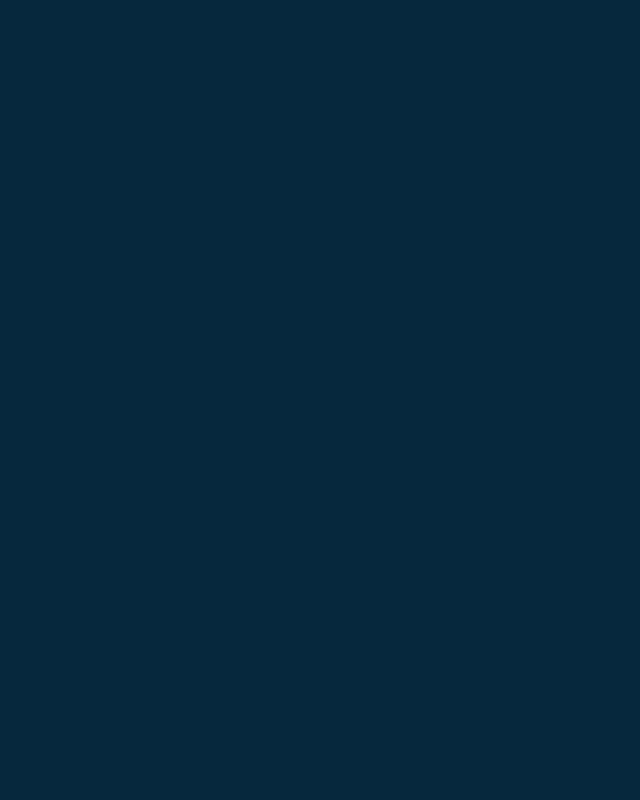
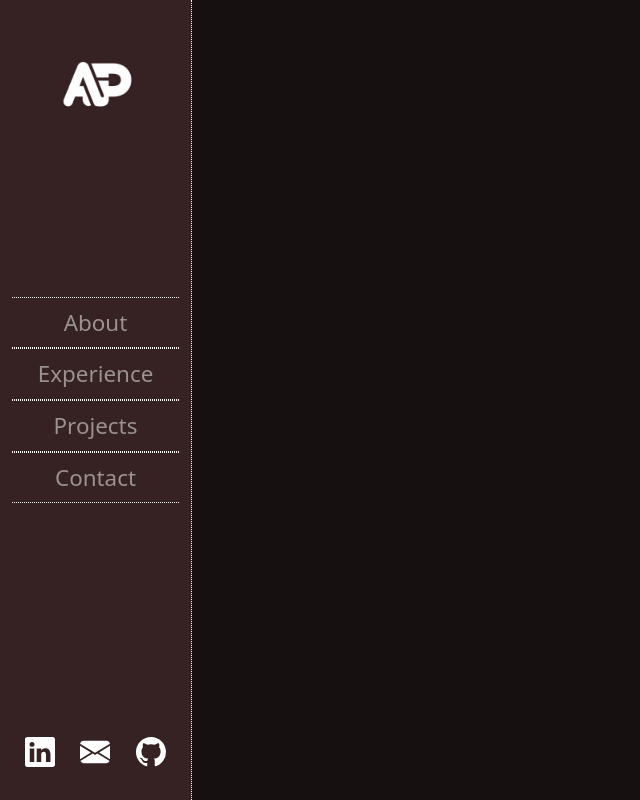
Before and after one commit to AkshatPandey1/web-portfolio, a React (Create React App) app: page / in a window 1280 px wide. Shown: the whole page, without its empty margins (0-640 px from the left). Built offline with nearby package versions, Linux system fonts and the light colour scheme.

Commit message:
feature: Added sidebar and fixed layout

```diff
--- a/package.json
+++ b/package.json
@@ -6,7 +6,11 @@
     "@testing-library/jest-dom": "^5.16.5",
     "@testing-library/react": "^13.4.0",
     "@testing-library/user-event": "^13.5.0",
+    "bootstrap": "^5.2.2",
     "react": "^18.2.0",
+    "react-bootstrap": "^2.5.0",
+    "react-bootstrap-icons": "^1.9.1",
+    "react-bootstrap-sidebar-menu": "^2.0.3",
     "react-dom": "^18.2.0",
     "react-scripts": "5.0.1",
     "web-vitals": "^2.1.4"
--- a/public/index.html
+++ b/public/index.html
@@ -2,7 +2,7 @@
 <html lang="en">
   <head>
     <meta charset="utf-8" />
-    <link rel="icon" href="%PUBLIC_URL%/favicon.ico" />
+    <link rel="icon" href="/favicon.png" />
     <meta name="viewport" content="width=device-width, initial-scale=1" />
     <meta name="theme-color" content="#000000" />
     <meta
--- a/src/App.css
+++ b/src/App.css
@@ -1,3 +1,3 @@
 .App {
-    background-color: #06283D;
+    color: white;
 }
--- a/src/App.js
+++ b/src/App.js
@@ -1,9 +1,10 @@
 import './App.css';
+import Sidebar from "./components/Sidebar";
 
 function App() {
     return (
         <div className="App">
-
+            <Sidebar />
         </div>
     );
 }
--- /dev/null
+++ b/src/components/Sidebar.js
@@ -0,0 +1,83 @@
+import "../styles/Sidebar.css";
+import {Col, Container, Nav, Row} from "react-bootstrap";
+import {useEffect, useState} from "react";
+import {
+    Envelope,
+    EnvelopeCheckFill, EnvelopeDash, EnvelopeFill,
+    GenderTrans,
+    Github,
+    Google,
+    Linkedin,
+    Mailbox,
+    Mailbox2
+} from "react-bootstrap-icons";
+
+function Sidebar() {
+    let [height, setHeight] = useState(window.innerHeight);
+    let [width, setWidth] = useState(window.innerWidth);
+
+    useEffect(() => {
+        window.addEventListener('resize', () => {
+            setHeight(window.innerHeight);
+            setWidth(window.innerWidth);
+        });
+    })
+
+    return (
+        <>
+            <div className="sidebar" style={{height: height * 0.9, width: width * 0.15}}>
+                <Container fluid>
+                    <div className="header" style={{height: height * 0.2}}>
+                        <Container fluid>
+                            <Row>
+                                <a href="/">
+                                    <img src="/favicon.png" alt="placeholder"/>
+                                </a>
+                            </Row>
+
+                        </Container>
+                    </div>
+                    <div className="body" style={{height: height * 0.6}}>
+                        <Container fluid>
+                            <Row className="nav">
+                                <Nav.Link href="#about">About</Nav.Link>
+                            </Row>
+                            <Row className="nav">
+                                <Nav.Link href="#experience">Experience</Nav.Link>
+                            </Row>
+                            <Row className="nav">
+                                <Nav.Link href="#projects">Projects</Nav.Link>
+                            </Row>
+                            <Row className="nav">
+                                <Nav.Link href="#contact">Contact</Nav.Link>
+                            </Row>
+                        </Container>
+                    </div>
+                    <div className="footer" style={{height: height * 0.2}}>
+                        <Container fluid>
+                            <Row xs={1} md={3}>
+                                <Col>
+                                    <a href="https://linkedin.com/in/AkshatPandey1">
+                                        <Linkedin className="icon" size={30}/>
+                                    </a>
+                                </Col>
+                                <Col>
+                                    <a href="mailto:apandey3@ualberta.ca">
+                                        <EnvelopeFill className="icon" size={30}/>
+                                    </a>
+                                </Col>
+                                <Col>
+                                    <a href="https://github.com/AkshatPandey1">
+                                        <Github className="icon" size={30}/>
+                                    </a>
+                                </Col>
+                            </Row>
+                        </Container>
+                    </div>
+                </Container>
+            </div>
+        </>
+    )
+}
+
+export default Sidebar;
--- a/src/index.css
+++ b/src/index.css
@@ -1,3 +1,3 @@
 body {
-    background-color: #06283D;
+    background: #171010;
 }
--- a/src/index.js
+++ b/src/index.js
@@ -1,5 +1,6 @@
 import React from 'react';
 import ReactDOM from 'react-dom/client';
+import "../node_modules/bootstrap/dist/css/bootstrap.min.css";
 import "./index.css";
 import App from './App';
 
--- /dev/null
+++ b/src/styles/Sidebar.css
@@ -0,0 +1,79 @@
+.sidebar {
+    flex-direction: column;
+    text-align: center;
+    display: table-cell;
+    border-right: white 1px dotted;
+    background-color: #362222;
+}
+
+.sidebar .header {
+    display: flex;
+    justify-content: center;
+    align-items: center;
+}
+
+.sidebar img {
+    width: 100px;
+    height: 100px;
+}
+
+.sidebar .body {
+    display: flex;
+    justify-content: center;
+    align-items: center;
+    font-size: 1.4em;
+}
+
+.sidebar .body .nav {
+    border-top: white 1px dotted;
+    border-bottom: white 1px dotted;
+    background-color: #362222;
+    -webkit-transition: background-color 0.5s;
+    -moz-transition: background-color 0.5s;
+    -ms-transition: background-color 0.5s;
+    -o-transition: background-color 0.5s;
+    transition: background-color 0.5s;
+}
+
+.sidebar .body .nav:hover {
+    background-color: #513333;
+}
+
+.sidebar .footer {
+    display: flex;
+    justify-content: center;
+    align-items: flex-end;
+    padding: 0 0 20% 0;
+}
+
+.footer .icon {
+    color: white;
+    -webkit-transition: color 0.5s;
+    -moz-transition: color 0.5s;
+    -ms-transition: color 0.5s;
+    -o-transition: color 0.5s;
+    transition: color 0.5s;
+}
+
+.footer .icon:hover {
+    cursor: pointer;
+    color: #0086f3;
+}
+
+
+.navbar-brand {
+    color: white;
+}
+
+.navbar-nav .nav-link.active, .navbar-nav .show > .nav-link, .nav-link {
+    color: rgba(255, 255, 255, 0.5);
+    -webkit-transition: color 0.5s;
+    -moz-transition: color 0.5s;
+    -ms-transition: color 0.5s;
+    -o-transition: color 0.5s;
+    transition: color 0.5s;
+}
+
+.navbar-nav .nav-link.active:hover, .navbar-nav .show > .nav-link:hover, .nav-link:hover {
+    color: white;
+}
```
Also changed, not shown: public/favicon.png (added), 1 other file (tests, documents, lock files or other folders).
